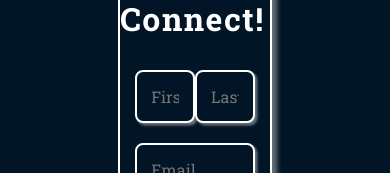
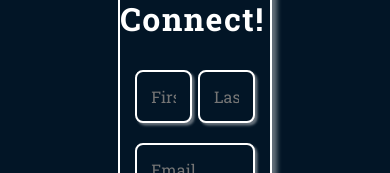
Before and after one commit to rymbowman/rymbowman.github.io, a React (Vite) app: page /connect in a window 390 px wide. Shown: the part 185-358 px from the top of the page. Built offline with nearby package versions, Linux system fonts and the light colour scheme.

Commit message:
Created styles for error messages in case the user did not meet the validation requirement for the form. Also began setting up media queries to handle various screen sizes.

```diff
--- a/src/App.css
+++ b/src/App.css
@@ -303,6 +303,7 @@ header {
   align-items: center;
   width: 80%;
   gap: 20px;
+  font-family: "Roboto Slab", serif;
 }
 
 .form-row {
@@ -311,6 +312,7 @@ header {
   align-items: center;
   justify-content: center;
 }
+
 .page-heading {
   font-size: 32px;
   color: white; /* Dark text color for readability */
@@ -320,23 +322,7 @@ header {
 
 .names-row {
   display: flex;
-}
-
-.col {
-  flex: 1;
-}
-
-#first-name {
-  display: flex;
-  justify-content: start;
-}
-#last-name {
-  display: flex;
-  justify-content: end;
-}
-#first-name,
-#last-name {
-  width: 80%;
+  gap: 5%;
 }
 
 .radio-dial:hover {
@@ -453,3 +439,31 @@ textarea.form-item {
   opacity: 1; /* Show tooltip when hovering over the icon */
   border-top: 1px solid #6eacda;
 }
+
+.success-message {
+  font-size: 40px;
+  color: white;
+  font-family: "Roboto slab", serif;
+}
+
+.input-error {
+  border: 2px solid red;
+}
+
+.error-message {
+  color: red;
+  font-size: 0.9em;
+  margin-bottom: 10px;
+}
+
+/*Large screens (desktops)*/
+@media (min-width: 1200px) {
+}
+
+/*Medium Screens (tablets)*/
+@media (max-width: 1199px) and (min-width: 768px) {
+}
+
+/*Small screens (phones, etc.)*/
+@media (max-width: 767px) {
+}
```
